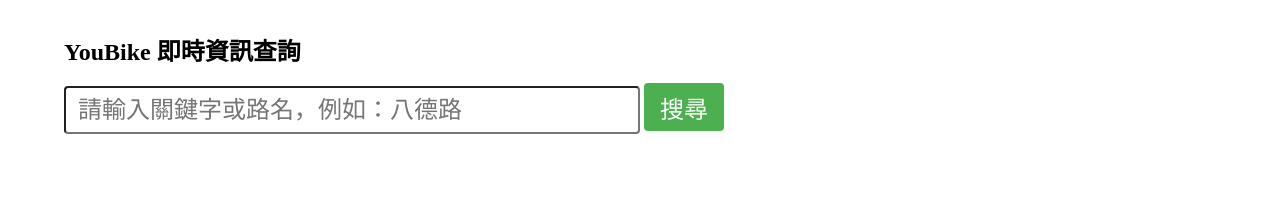
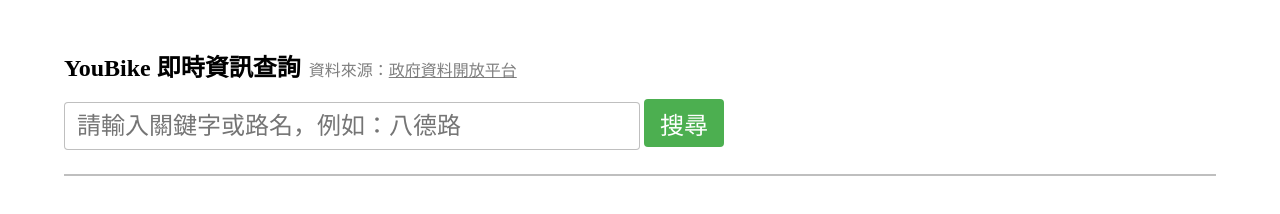
Before and after one commit to chenchienlung/js_youbike, a plain HTML site: page index.html in a window 1280 px wide. Drawn offline with Linux system fonts and the light colour scheme.

Commit message:
title/font color

```diff
--- a/index.html
+++ b/index.html
@@ -12,11 +12,16 @@
 </head>
 
 <body class="container">
-    <h1>YouBike 即時資訊查詢</h1>
+    <div class="flex-row">
+        <h1>YouBike 即時資訊查詢</h1>
+        <p class="color-gray-50">資料來源：<a href="https://data.gov.tw/dataset/137993" class="color-gray-50">政府資料開放平台</a>
+        </p>
+    </div>
     <div class="flex_column">
         <input type="text" placeholder="請輸入關鍵字或路名，例如：八德路" class="input_text" id="search">
         <button id="btn" class="btn">搜尋</button>
     </div>
+    <div class="border color-gray-50"></div>
     <div id="text"></div>
 </body>
 
--- a/style.css
+++ b/style.css
@@ -10,13 +10,28 @@
     color: red;
 }
 
+.color-gray-50{
+    color:  rgba(0, 0, 0, 50%);
+}
+
 .flex-column{
     width: 100%;
     display: flex;
     flex-wrap: nowrap;
     align-items: center;
     padding-bottom: 2em;
-    gap: 1.25em;
+}
+
+.flex-row{
+    display: flex;
+    flex-direction: row;
+    align-items: baseline;
+    gap: .5em;
+}
+
+.border{
+    border: .5px solid rgba(0, 0, 0, 25%);
+    margin: 1.5em 0;
 }
 
 .input_text{
@@ -24,6 +39,7 @@
     box-sizing: border-box;
     height: 48px;
     font-size: 24px;
+    border: 1px solid rgba(0, 0, 0, 25%);
     border-radius: 4px;
     padding: 0 .5em;
 }
@@ -48,7 +64,7 @@
     width: 100%;
     border-radius: 4px;
     padding: 10px;
-    margin: 4px 0;
+    margin: .5em 0;
     background-color: rgba(0, 0, 0, 5%);
     display: inline-flex;
     align-items: flex-start;
```
